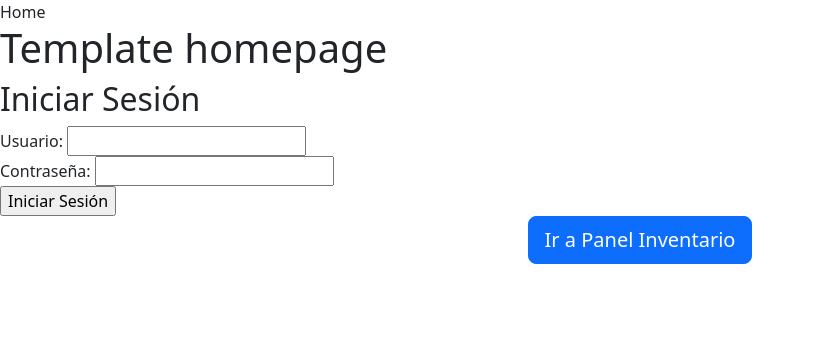
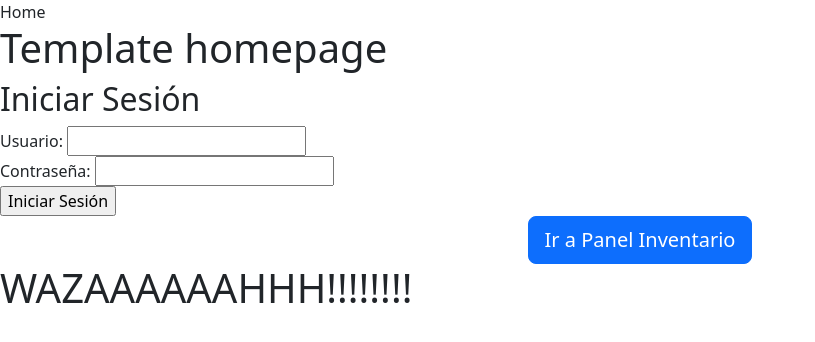
Before and after one commit to Glitcher94/InventaPRO, a Django app: page / in a window 1280 px wide. Shown: the top 342 px of the page, without its empty margins (0-815 px from the left). Run offline with Django 4.2, Linux system fonts and the light colour scheme.

Commit message:
modified:   Web_app/templates/index.html

```diff
--- a/Web_app/templates/index.html
+++ b/Web_app/templates/index.html
@@ -57,5 +57,8 @@
             Ir a Panel Inventario
         </a>
     </div>
+    <h1>
+        WAZAAAAAAHHH!!!!!!!!
+    </h1>
 
 </body>
```
